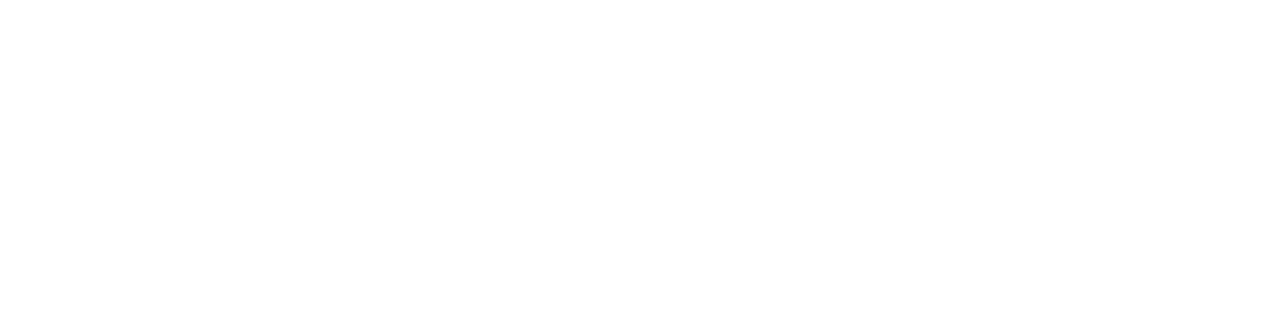
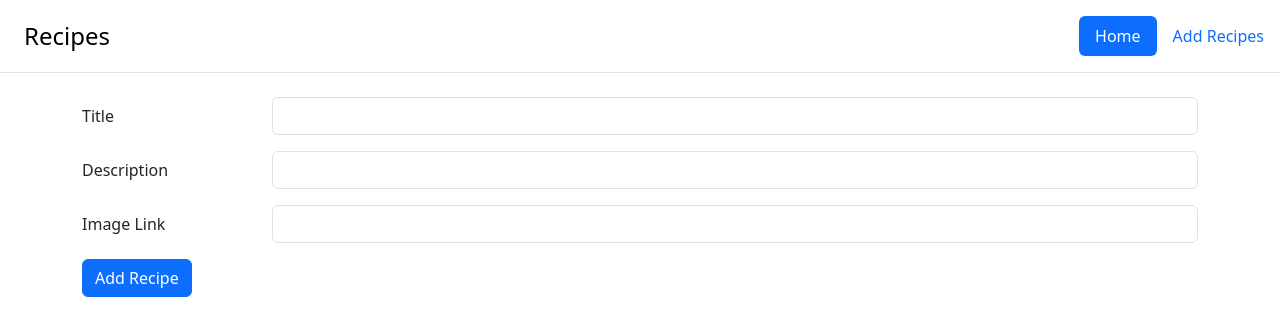
Before and after one commit to Toko0829/Recipe-Sharing-Application-, an Angular app: page /add in a window 1280 px wide. Before the commit this address led to /. Shown: the top 336 px of the page. Built offline with nearby package versions, Linux system fonts and the light colour scheme.

Commit message:
added forms template

```diff
--- a/src/app/app.component.html
+++ b/src/app/app.component.html
@@ -1 +1,17 @@
+<header class="d-flex flex-wrap justify-content-center py-3 mb-4 border-bottom">
+  <a
+    href="/"
+    class="d-flex align-items-center mb-3 mb-md-0 me-md-auto link-body-emphasis text-decoration-none"
+  >
+    <span class="fs-4 px-4">Recipes</span>
+  </a>
+  <ul class="nav nav-pills">
+    <li class="nav-item">
+      <a href="#" class="nav-link active" aria-current="page">Home</a>
+    </li>
+    <li class="nav-item">
+      <a routerLink="/add" class="nav-link">Add Recipes</a>
+    </li>
+  </ul>
+</header>
 <router-outlet></router-outlet>
--- a/src/app/app.component.ts
+++ b/src/app/app.component.ts
@@ -1,9 +1,9 @@
 import { Component } from '@angular/core';
-import { RouterOutlet } from '@angular/router';
+import { RouterLink, RouterOutlet } from '@angular/router';
 
 @Component({
   selector: 'app-root',
-  imports: [RouterOutlet],
+  imports: [RouterOutlet, RouterLink],
   templateUrl: './app.component.html',
   styleUrl: './app.component.css',
 })
--- a/src/app/app.routes.ts
+++ b/src/app/app.routes.ts
@@ -1,4 +1,8 @@
 import { Routes } from '@angular/router';
 import { RecipeListComponent } from './recipe-list/recipe-list.component';
+import { RecipeFormComponent } from './recipe-form/recipe-form.component';
 
-export const routes: Routes = [{ path: '', component: RecipeListComponent }];
+export const routes: Routes = [
+  { path: '', component: RecipeListComponent },
+  { path: 'add', component: RecipeFormComponent },
+];
--- a/src/app/recipe-form/recipe-form.component.html
+++ b/src/app/recipe-form/recipe-form.component.html
@@ -1 +1,28 @@
-<p>recipe-form works!</p>
+<div class="container">
+  <form>
+    <div class="row mb-3">
+      <label for="inputEmail3" class="col-sm-2 col-form-label">Title</label>
+      <div class="col-sm-10">
+        <input type="email" class="form-control" id="inputEmail3" />
+      </div>
+    </div>
+    <div class="row mb-3">
+      <label for="inputPassword3" class="col-sm-2 col-form-label"
+        >Description</label
+      >
+      <div class="col-sm-10">
+        <input type="text" class="form-control" id="inputPassword3" />
+      </div>
+    </div>
+    <div class="row mb-3">
+      <label for="inputPassword3" class="col-sm-2 col-form-label"
+        >Image Link</label
+      >
+      <div class="col-sm-10">
+        <input type="text" class="form-control" id="inputPassword3" />
+      </div>
+    </div>
+
+    <button type="submit" class="btn btn-primary">Add Recipe</button>
+  </form>
+</div>
```
